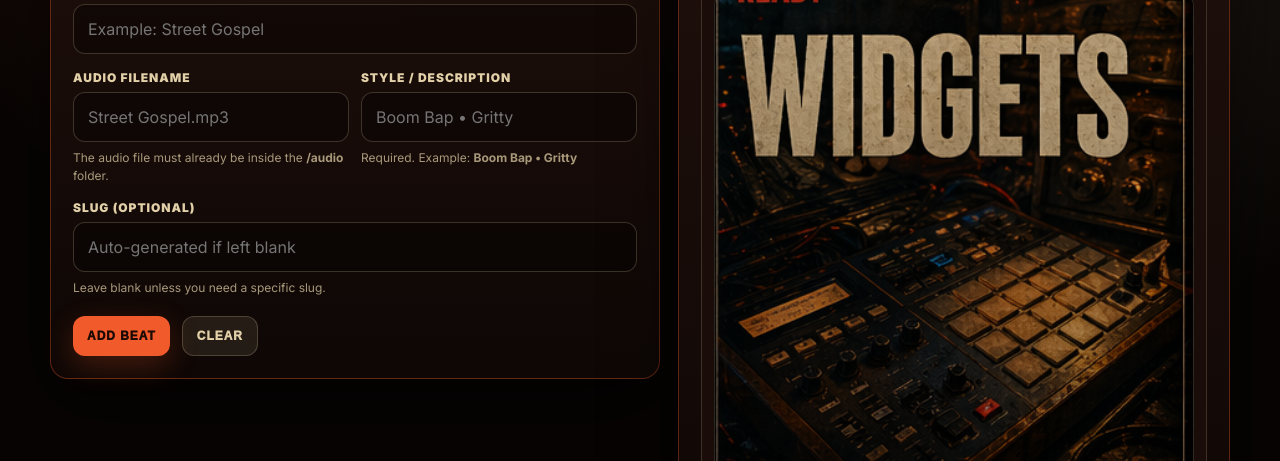
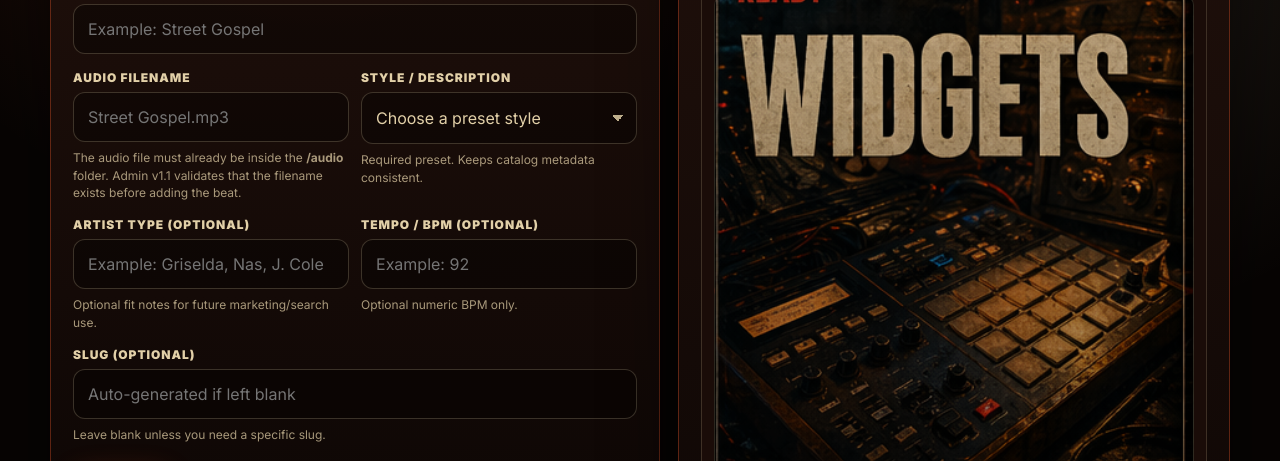
Before and after one commit to foypie/booth-ready, a website: page admin.html in a window 1280 px wide. Shown: the part 322-783 px from the top of the page. Drawn offline with Linux system fonts and the light colour scheme; no server answers.

Commit message:
Upgrade admin beat metadata validation

```diff
--- a/admin.html
+++ b/admin.html
@@ -123,7 +123,8 @@
       margin: 16px 0 7px;
     }
 
-    input {
+    input,
+    select {
       width: 100%;
       border: 1px solid rgba(226, 208, 168, .22);
       background: rgba(0,0,0,.34);
@@ -134,7 +135,8 @@
       outline: none;
     }
 
-    input:focus {
+    input:focus,
+    select:focus {
       border-color: var(--orange);
       box-shadow: 0 0 0 3px rgba(241, 90, 42, .16);
     }
@@ -142,6 +144,18 @@
     input.invalid {
       border-color: var(--error);
       box-shadow: 0 0 0 3px rgba(255, 105, 97, .16);
+    }
+
+    select {
+      appearance: none;
+      background-image:
+        linear-gradient(45deg, transparent 50%, rgba(226, 208, 168, .85) 50%),
+        linear-gradient(135deg, rgba(226, 208, 168, .85) 50%, transparent 50%);
+      background-position:
+        calc(100% - 18px) 50%,
+        calc(100% - 12px) 50%;
+      background-size: 6px 6px, 6px 6px;
+      background-repeat: no-repeat;
     }
 
     .hint {
@@ -409,13 +423,36 @@
           <div>
             <label for="beatFile">Audio Filename</label>
             <input id="beatFile" name="file" type="text" placeholder="Street Gospel.mp3" required />
-            <div class="hint">The audio file must already be inside the <strong>/audio</strong> folder.</div>
+            <div class="hint">The audio file must already be inside the <strong>/audio</strong> folder. Admin v1.1 validates that the filename exists before adding the beat.</div>
           </div>
 
           <div>
             <label for="beatMeta">Style / Description</label>
-            <input id="beatMeta" name="meta" type="text" placeholder="Boom Bap • Gritty" required minlength="3" />
-            <div class="hint">Required. Example: <strong>Boom Bap • Gritty</strong></div>
+            <select id="beatMeta" name="meta" required>
+              <option value="">Choose a preset style</option>
+              <option value="Boom Bap • Gritty">Boom Bap • Gritty</option>
+              <option value="Boom Bap • Soulful">Boom Bap • Soulful</option>
+              <option value="Boom Bap • Dark">Boom Bap • Dark</option>
+              <option value="Boom Bap • Cinematic">Boom Bap • Cinematic</option>
+              <option value="Boom Bap • Vintage Feel">Boom Bap • Vintage Feel</option>
+              <option value="Boom Bap • Smooth">Boom Bap • Smooth</option>
+              <option value="Boom Bap • Hard-Hitting">Boom Bap • Hard-Hitting</option>
+            </select>
+            <div class="hint">Required preset. Keeps catalog metadata consistent.</div>
+          </div>
+        </div>
+
+        <div class="row">
+          <div>
+            <label for="beatArtistType">Artist Type (optional)</label>
+            <input id="beatArtistType" name="artistType" type="text" placeholder="Example: Griselda, Nas, J. Cole" />
+            <div class="hint">Optional fit notes for future marketing/search use.</div>
+          </div>
+
+          <div>
+            <label for="beatTempo">Tempo / BPM (optional)</label>
+            <input id="beatTempo" name="tempo" type="number" min="40" max="240" step="1" placeholder="Example: 92" />
+            <div class="hint">Optional numeric BPM only.</div>
           </div>
         </div>
 
@@ -469,6 +506,8 @@
     const nameInput = document.getElementById("beatName");
     const fileInput = document.getElementById("beatFile");
     const metaInput = document.getElementById("beatMeta");
+    const artistTypeInput = document.getElementById("beatArtistType");
+    const tempoInput = document.getElementById("beatTempo");
     const slugInput = document.getElementById("beatSlug");
 
     const previewTitle = document.getElementById("previewTitle");
@@ -503,10 +542,21 @@
 
     function updatePreview() {
       previewTitle.textContent = nameInput.value.trim() || "New Beat";
-      previewMeta.textContent = normalizeMeta(metaInput.value) || DEFAULT_META;
+
+      const style = normalizeMeta(metaInput.value) || DEFAULT_META;
+      const tempo = String(tempoInput.value || "").trim();
+      const artistType = normalizeMeta(artistTypeInput.value);
+      const extras = [];
+
+      if (tempo) extras.push(`${tempo} BPM`);
+      if (artistType) extras.push(`Artist fit: ${artistType}`);
+
+      previewMeta.textContent = extras.length ? `${style} • ${extras.join(" • ")}` : style;
+
       if (!fileInput.value.trim() && nameInput.value.trim()) {
         fileInput.placeholder = nameInput.value.trim() + ".mp3";
       }
+
       metaInput.classList.toggle("invalid", metaInput.value.length > 0 && normalizeMeta(metaInput.value).length < 3);
     }
 
@@ -547,6 +597,8 @@
               <strong>Slug:</strong> ${beat.slug || "-"} &nbsp; | &nbsp;
               <strong>File:</strong> ${beat.file || "-"}<br>
               <strong>Meta:</strong> ${beat.meta || "-"}
+              ${beat.artistType ? `<br><strong>Artist Type:</strong> ${beat.artistType}` : ""}
+              ${beat.tempo ? `<br><strong>Tempo:</strong> ${beat.tempo} BPM` : ""}
             </div>
           </div>
           <div class="beat-actions">
@@ -590,8 +642,9 @@
       }
     }
 
-    [nameInput, metaInput, fileInput, slugInput].forEach((input) => {
+    [nameInput, metaInput, fileInput, artistTypeInput, tempoInput, slugInput].forEach((input) => {
       input.addEventListener("input", updatePreview);
+      input.addEventListener("change", updatePreview);
     });
 
     clearButton.addEventListener("click", () => {
@@ -609,6 +662,8 @@
         name: nameInput.value.trim(),
         file: fileInput.value.trim(),
         meta: normalizeMeta(metaInput.value),
+        artistType: normalizeMeta(artistTypeInput.value),
+        tempo: String(tempoInput.value || "").trim(),
         slug: slugInput.value.trim()
       };
 
@@ -645,6 +700,7 @@
       }
     });
 
+    // Admin Beat Manager v1.1 - metadata presets, optional artist/tempo fields, and server-side audio filename validation.
     updatePreview();
     loadBeatManager();
   </script>
```
Also changed, not shown: server.js (+71 -3 lines).
